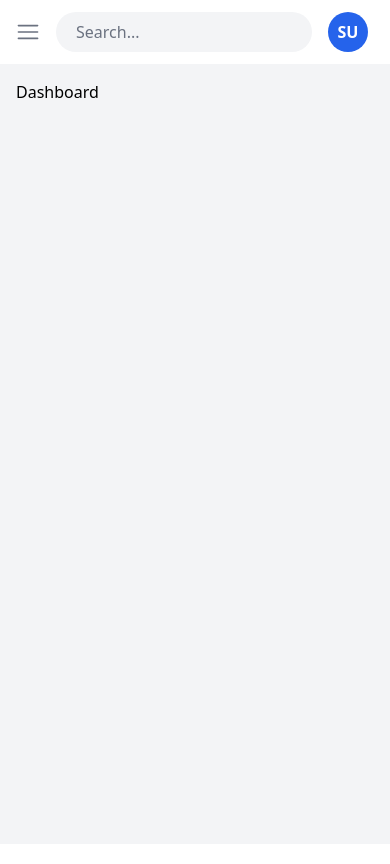
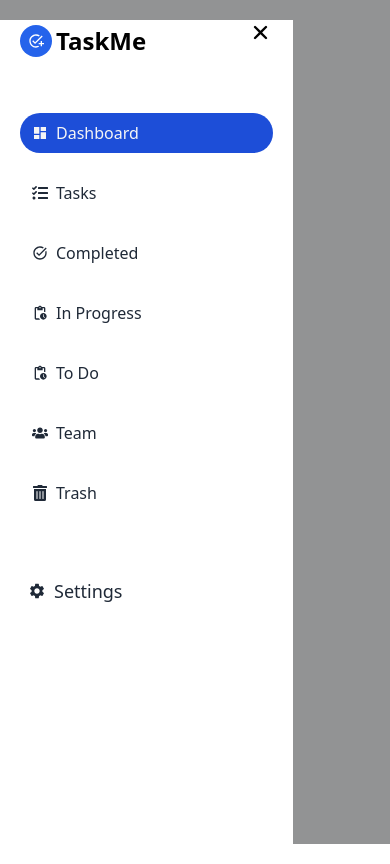
Before and after one commit to santosh-koganole/task-management-system, a React (Vite) app in the folder TMS/client/: page /dashboard in a window 390 px wide. Built offline with nearby package versions, Linux system fonts and the light colour scheme; sample sign-in values are in the browser's storage.

Commit message:
Mobile responsive side bar done

```diff
--- a/TMS/client/src/App.tsx
+++ b/TMS/client/src/App.tsx
@@ -7,9 +7,14 @@ import TaskDetail from "./pages/TaskDetail";
 import { Toaster } from "sonner";
 import Login from "./pages/Login";
 import { RootState } from "./redux/store";
-import { useSelector } from "react-redux";
+import { useDispatch, useSelector } from "react-redux";
 import Sidebar from "./components/Sidebar";
 import Navbar from "./components/Navbar";
+import { Transition } from "@headlessui/react";
+import { IoClose } from "react-icons/io5";
+import { setOpenSidebar } from "./redux/slices/authSlice";
+import { Fragment, useRef } from "react";
+import clsx from "clsx";
 
 function Layout() {
   const { user } = useSelector((state: RootState) => state.auth);
@@ -19,11 +24,12 @@ function Layout() {
     <div className="w-full h-screen flex flex-col md:flex-row">
       <div className="w-1/5 h-screen bg-white sticky top-0 hidden md:block">
         {/* Side bar component */}
-        <div>
-          <Sidebar />
-        </div>
+
+        <Sidebar />
       </div>
       {/* Mobile side bar component */}
+
+      <MobileSidebar />
       <div className="flex-1 overflow-y-auto">
         {/* Nav bar component */}
 
@@ -38,6 +44,58 @@ function Layout() {
   );
 }
 
+const MobileSidebar = () => {
+  const { isSidebarOpen } = useSelector((state: RootState) => state.auth);
+  const mobileMenuRef: React.MutableRefObject<HTMLDivElement | null> =
+    useRef(null);
+
+  const dispatch = useDispatch();
+
+  const closeSidebar = () => {
+    dispatch(setOpenSidebar(false));
+  };
+
+  return (
+    <>
+      <Transition
+        show={isSidebarOpen}
+        as={Fragment}
+        enter="transition-opacity duration-700"
+        enterFrom="opacity-x-10"
+        enterTo="opacity-x-100"
+        leave="transition-opacity duration-700"
+        leaveFrom="opacity-x-100"
+        leaveTo="opacity-x-0"
+      >
+        {() => (
+          <div
+            ref={(node) => (mobileMenuRef.current = node)}
+            className={clsx(
+              "md:hidden w-full h-full bg-black/40 transition-all duration-700 transform ",
+              isSidebarOpen ? "translate-x-0" : "translate-x-full"
+            )}
+            onClick={() => closeSidebar()}
+          >
+            <div className="bg-white w-3/4 h-full">
+              <div className="w-full flex justify-end px-5 mt-5">
+                <button
+                  onClick={() => closeSidebar()}
+                  className="flex justify-end items-end"
+                >
+                  <IoClose size={25} />
+                </button>
+              </div>
+
+              <div className="-mt-10">
+                <Sidebar />
+              </div>
+            </div>
+          </div>
+        )}
+      </Transition>
+    </>
+  );
+};
 function App() {
   return (
     <main className="w-full min-h-screen bg-[#f3f4f6]">
```
